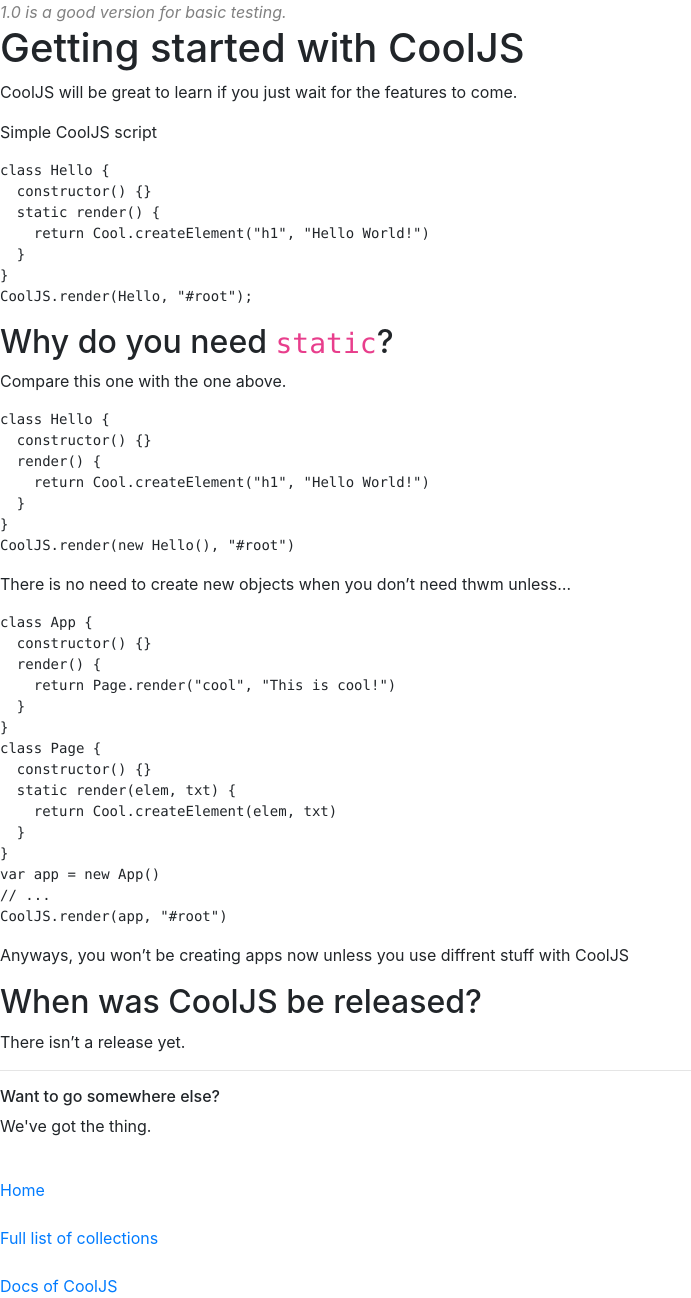
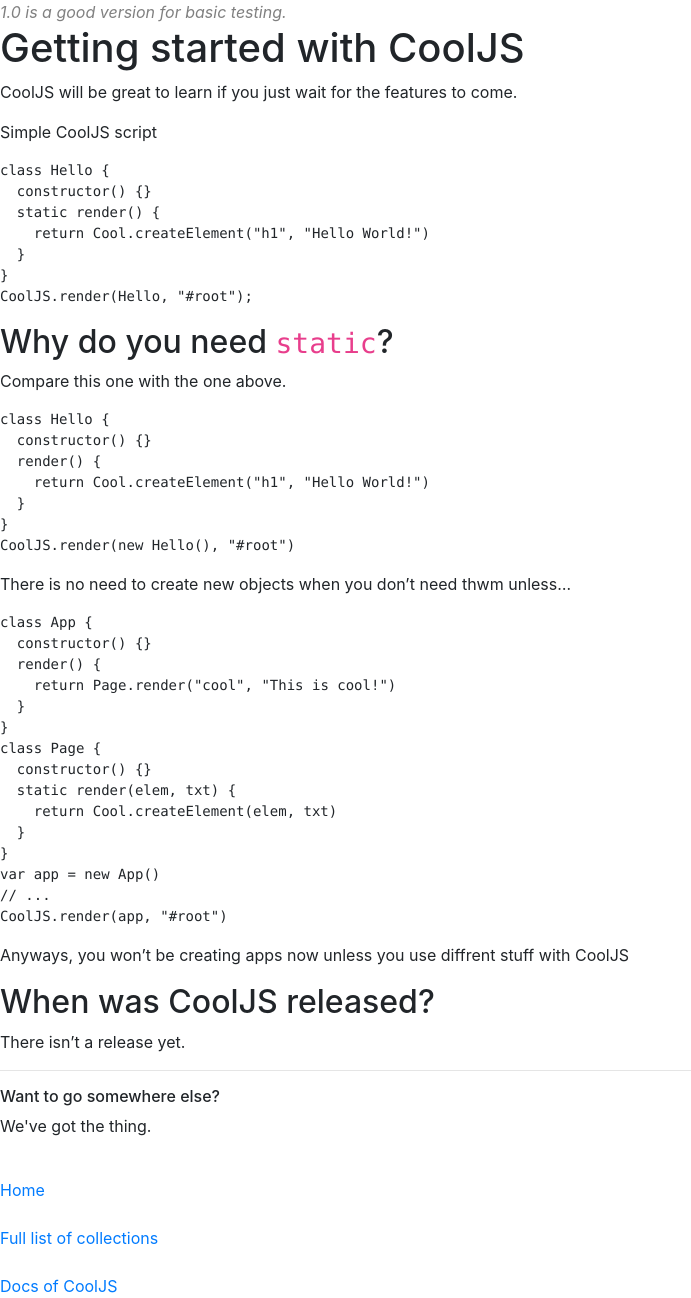
Before and after one commit to Brunozhon/jekyll-page, a Jekyll site: the page built from docs/cooljs/1.0/index.md, in a window 1280 px wide. Shown: the whole page, without its empty margins (0-691 px from the left). Built offline with Jekyll 4.4.1, drawn with Linux system fonts in a browser that asks for light colours.

Commit message:
Remove superfluous “be”

```diff
--- a/docs/cooljs/1.0/index.md
+++ b/docs/cooljs/1.0/index.md
@@ -56,6 +56,6 @@ CoolJS.render(app, "#root")
 
 Anyways, you won't be creating apps now unless you use diffrent stuff with CoolJS
 
-## When was CoolJS be released?
+## When was CoolJS released?
 
 There isn't a release yet.
```
